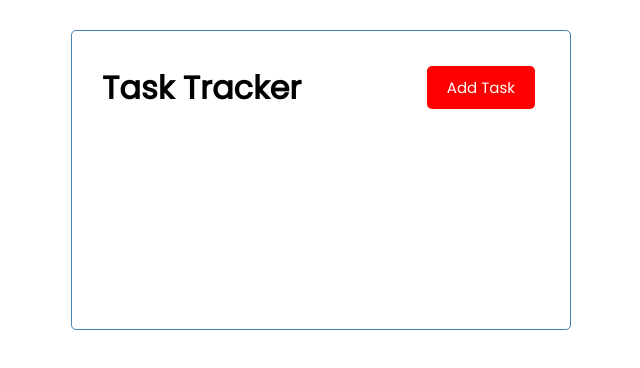
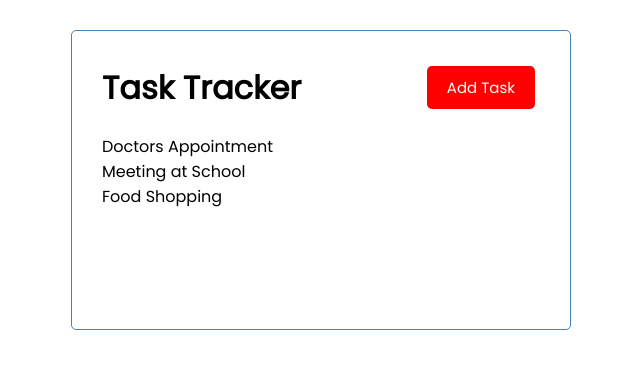
Before and after one commit to amlannandy/task-tracker, an Angular app: page / in a window 1280 px wide. Shown: the top 368 px of the page, without its empty margins (319-959 px from the left). Built offline with nearby package versions, Linux system fonts and the light colour scheme.

Commit message:
create tasks list component

```diff
--- a/src/app/app.component.html
+++ b/src/app/app.component.html
@@ -1,3 +1,4 @@
 <div class="container">
   <app-header></app-header>
+  <app-tasks></app-tasks>
 </div>
--- a/src/app/app.module.ts
+++ b/src/app/app.module.ts
@@ -4,12 +4,14 @@
 import { AppComponent } from './app.component';
 import { HeaderComponent } from './components/header/header.component';
 import { ButtonComponent } from './components/button/button.component';
+import { TasksComponent } from './components/tasks/tasks.component';
 
 @NgModule({
   declarations: [
     AppComponent,
     HeaderComponent,
-    ButtonComponent
+    ButtonComponent,
+    TasksComponent
   ],
   imports: [
     BrowserModule
--- /dev/null
+++ b/src/app/components/tasks/tasks.component.html
@@ -0,0 +1 @@
+<p *ngFor="let task of tasks">{{ task.text }}</p>
--- /dev/null
+++ b/src/app/components/tasks/tasks.component.ts
@@ -0,0 +1,17 @@
+import { Component, OnInit } from '@angular/core';
+
+import { TASKS } from 'src/app/mock-tasks';
+import { Task } from 'src/app/models/Task';
+
+@Component({
+  selector: 'app-tasks',
+  templateUrl: './tasks.component.html',
+  styleUrls: ['./tasks.component.css'],
+})
+export class TasksComponent implements OnInit {
+  tasks: Array<Task> = TASKS;
+
+  constructor() {}
+
+  ngOnInit(): void {}
+}
--- /dev/null
+++ b/src/app/mock-tasks.ts
@@ -0,0 +1,22 @@
+import { Task } from './models/Task';
+
+export const TASKS: Task[] = [
+  {
+    id: 1,
+    text: 'Doctors Appointment',
+    day: 'May 5th at 2:30pm',
+    reminder: true,
+  },
+  {
+    id: 2,
+    text: 'Meeting at School',
+    day: 'May 6th at 1:30pm',
+    reminder: true,
+  },
+  {
+    id: 3,
+    text: 'Food Shopping',
+    day: 'May 7th at 12:30pm',
+    reminder: false,
+  },
+];
--- /dev/null
+++ b/src/app/models/Task.ts
@@ -0,0 +1,6 @@
+export interface Task {
+  id?: number;
+  text: string;
+  day: string;
+  reminder: boolean;
+}
```
Also changed, not shown: src/app/components/tasks/tasks.component.css (added), 1 other file (tests, documents, lock files or other folders).
